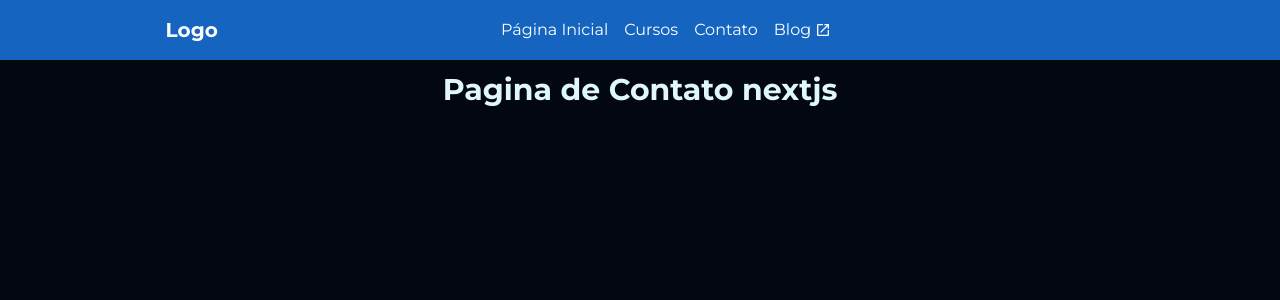
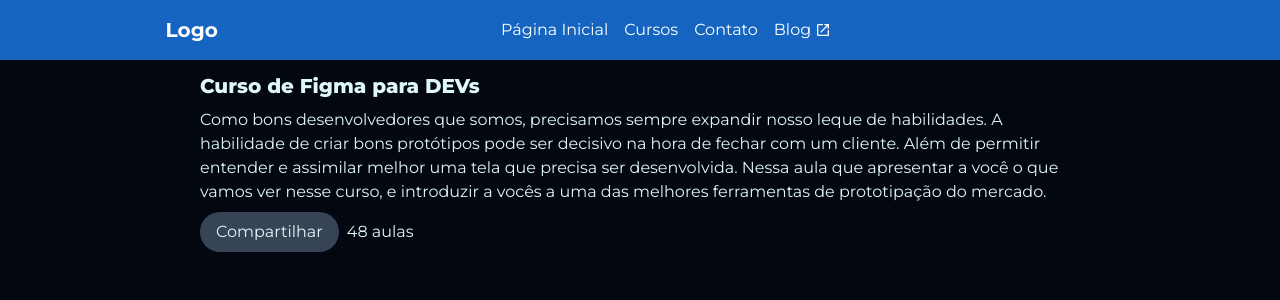
Before and after one commit to DEVLucasLopess/nextjs-course-with-ts, a Next.js app: page /cursos/nextjs in a window 1280 px wide. Shown: the top 300 px of the page. Built offline with nearby package versions, Linux system fonts and the light colour scheme.

Commit message:
feat: Adjust curseHeader

```diff
--- a/src/app/cursos/[id]/page.tsx
+++ b/src/app/cursos/[id]/page.tsx
@@ -1,3 +1,4 @@
+import { CourseHeader } from "@/components/course-header/CourseHeader";
 import { Metadata } from "next";
 
 interface Props {
@@ -18,9 +19,11 @@
 export default function PageCourseDatails({ params }: Props) {
   return (
     <>
-      <div className="mt-8 flex items-center justify-center">
-        <h1 className="text-3xl font-bold">Pagina de Contato {params.id}</h1>
-      </div>
+      <main className="max-w-full mt-8 flex justify-center w-full">
+        <div className="w-full min-[880px]:max-w-[880px]">
+          <CourseHeader />
+        </div>
+      </main>
     </>
   );
 }
--- a/src/app/cursos/page.tsx
+++ b/src/app/cursos/page.tsx
@@ -49,7 +49,7 @@
   return (
     <>
       <main className="mt-8 flex justify-center w-full">
-        <div className="flex min-[880px]:max-w-[880px]">
+        <div className="w-full min-[880px]:max-w-[880px]">
           <Section
             title="Todos os cursos"
             variant="grid"
--- /dev/null
+++ b/src/components/course-header/CourseHeader.tsx
@@ -0,0 +1,21 @@
+export const CourseHeader = () => {
+  return (
+    <div className="flex flex-col gap-2">
+      <h1 className="font-extrabold text-xl">Curso de Figma para DEVs</h1>
+      <p>
+        Como bons desenvolvedores que somos, precisamos sempre expandir nosso
+        leque de habilidades. A habilidade de criar bons protótipos pode ser
+        decisivo na hora de fechar com um cliente. Além de permitir entender e
+        assimilar melhor uma tela que precisa ser desenvolvida. Nessa aula que
+        apresentar a você o que vamos ver nesse curso, e introduzir a vocês a
+        uma das melhores ferramentas de prototipação do mercado.
+      </p>
+      <div className="flex gap-2 items-center">
+        <button className="py-2 px-4 bg-paper rounded-full">
+          Compartilhar
+        </button>
+        <span>48 aulas</span>
+      </div>
+    </div>
+  );
+};
```
